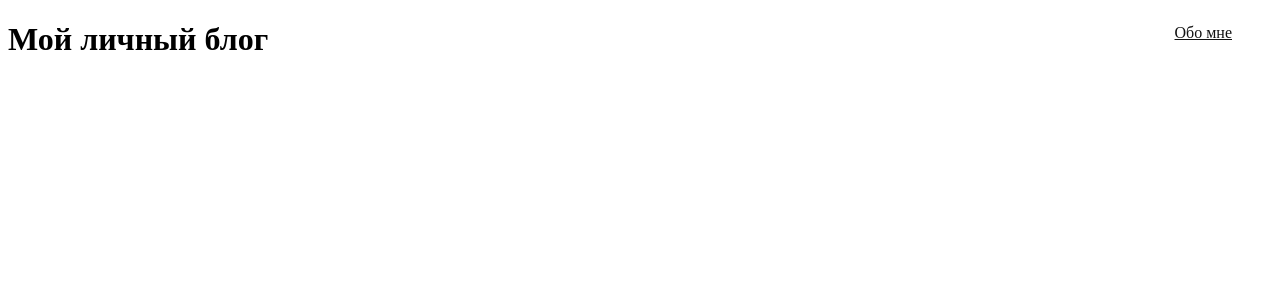
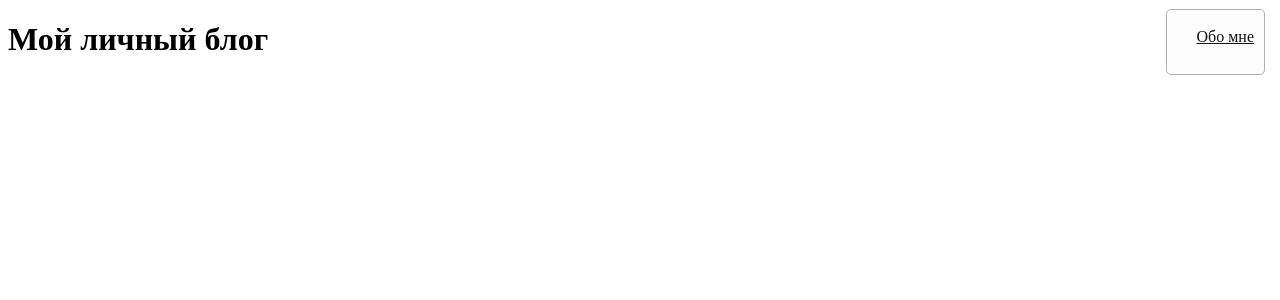
Before and after one commit to Enigma0960/enigma0960.github.io, a Jekyll site: the page built from index.md, in a window 1280 px wide. Shown: the top 300 px of the page. Built offline with Jekyll 4.4.1, drawn with Linux system fonts in a browser that asks for light colours.

Commit message:
Reformat struct

```diff
--- a/_sass/_base.scss
+++ b/_sass/_base.scss
@@ -1,76 +1,8 @@
+@charset "utf-8";
+
+@import "skins/consts";
+@import "skins/colors";
+
 html {
   font-size: $base-font-size;
 }
-
-.site-nav {
-  position: absolute;
-  top: 9px;
-  right: $spacing-unit;
-  background-color: $background-color;
-  border: 1px solid $border-color-01;
-  border-radius: 5px;
-  text-align: right;
-
-  label[for="nav-trigger"] {
-    display: block;
-    float: right;
-    width: 36px;
-    height: 36px;
-    z-index: 2;
-    cursor: pointer;
-  }
-
-  input ~ .trigger {
-    clear: both;
-    display: none;
-  }
-
-  input:checked ~ .trigger {
-    display: block;
-    padding-bottom: 5px;
-  }
-
-  .page-link {
-    color: $text-color;
-    line-height: $base-line-height;
-    display: block;
-    padding: 5px 10px;
-
-    // Gaps between nav items, but not on the last one
-    &:not(:last-child) {
-      margin-right: 0;
-    }
-
-    margin-left: 20px;
-  }
-
-  @media screen and (min-width: $on-medium) {
-    position: static;
-    float: right;
-    border: none;
-    background-color: inherit;
-
-    label[for="nav-trigger"] {
-      display: none;
-    }
-
-    .menu-icon {
-      display: none;
-    }
-
-    input ~ .trigger {
-      display: block;
-    }
-
-    .page-link {
-      display: inline;
-      padding: 0;
-
-      &:not(:last-child) {
-        margin-right: 20px;
-      }
-
-      margin-left: auto;
-    }
-  }
-}
--- a/_sass/_layout.scss
+++ b/_sass/_layout.scss
@@ -0,0 +1,3 @@
+@charset "utf-8";
+
+@import "layout-parts/nav";
--- a/_sass/initialize.scss
+++ b/_sass/initialize.scss
@@ -1,21 +1,3 @@
 @charset "utf-8";
 
-
-$lm-text-color: #111111 !default;
-
-$base-font-size: 16px !default;
-$base-font-weight: 400 !default;
-$base-line-height: 1.5 !default;
-
-$spacing-unit: 30px !default;
-
-$on-palm: 600px !default;
-$on-laptop: 800px !default;
-
-$text-color: $lm-text-color;
-
-$on-medium: $on-palm !default;
-$on-large: $on-laptop !default;
-
-
 @import "base", "layout";
--- /dev/null
+++ b/_sass/layout-parts/_nav.scss
@@ -0,0 +1,28 @@
+@charset "utf-8";
+@import "../skins/colors";
+
+
+.site-nav {
+  position: absolute;
+  top: 9px;
+  right: $spacing-unit / 2;
+  background-color: $background-color;
+  border: 1px solid $border-color-01;
+  border-radius: 5px;
+  text-align: right;
+
+  .page-link {
+    color: $text-color;
+    line-height: $base-line-height;
+    display: block;
+    padding: 5px 10px;
+
+    &:not(:last-child) {
+      margin-right: 0;
+    }
+
+    margin-left: 20px;
+  }
+
+
+}
--- a/_sass/skins.scss
+++ /dev/null
@@ -1,18 +0,0 @@
-@charset "utf-8";
-
-
-$lm-background-color: #fdfdfd !default;
-$lm-brand-color: #828282 !default;
-
-$lm-brand-color-light: lighten($lm-brand-color, 40%);
-$lm-brand-color-dark: darken($lm-brand-color, 25%) !default;
-
-$lm-border-color-01: $lm-brand-color-light !default;
-$lm-border-color-02: lighten($lm-brand-color, 35%) !default;
-$lm-border-color-03: $lm-brand-color-dark !default;
-
-$border-color-01: $lm-border-color-01;
-$border-color-02: $lm-border-color-02;
-$border-color-03: $lm-border-color-03;
-
-$background-color: $lm-background-color;
--- /dev/null
+++ b/_sass/skins/_colors.scss
@@ -0,0 +1,10 @@
+@charset "utf-8";
+
+$text-color: #111111 !default;
+$background-color: #fdfdfd !default;
+$brand-color: #4b4b4b !default;
+
+$brand-color-light: lighten($brand-color, 40%) !default;
+
+
+$border-color-01: $brand-color-light !default;
--- /dev/null
+++ b/_sass/skins/_consts.scss
@@ -0,0 +1,8 @@
+@charset "utf-8";
+
+@import "colors";
+
+$base-font-size: 16px !default;
+$spacing-unit: 30px !default;
+
+$base-line-height: 1.5 !default;
--- a/assets/style.scss
+++ b/assets/style.scss
@@ -1,5 +1,4 @@
+---
 ---
 
----
-
-@import "skins", "initialize";
+@import "initialize";
```
